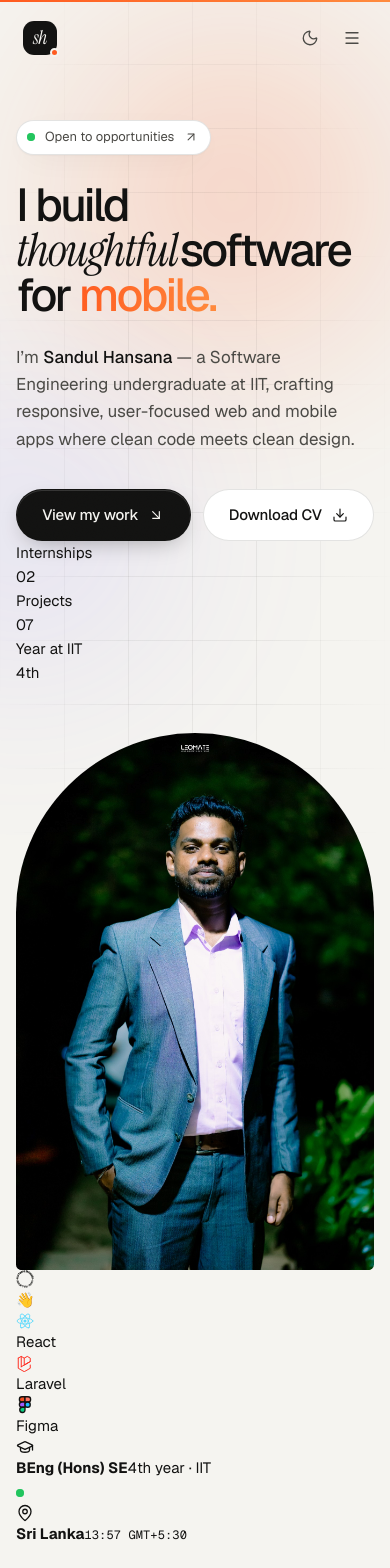
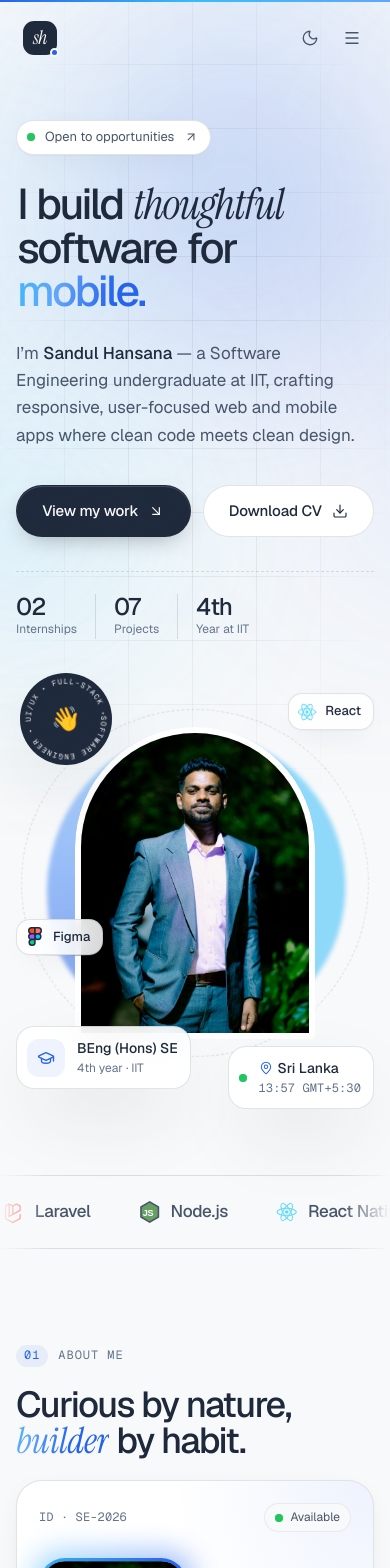
Before and after one commit to Sandul17/My-Portfolio, a React (Vite) app: page / in a window 390 px wide. Shown: the top 1568 px of the page. Built offline with nearby package versions, Linux system fonts and the light colour scheme.

Commit message:
Apply Modern Professional palette, hero portrait styles and motion layer

```diff
--- a/src/styles.css
+++ b/src/styles.css
@@ -3,24 +3,26 @@
 /* ───────── Design tokens ───────── */
 :root {
   color-scheme: light;
-  --bg: #f5f4f0;
-  --bg-2: #eceae4;
+  /* Modern Professional palette: 60% off-white · 30% deep slate · 10% electric cobalt */
+  --bg: #f8f9fa;
+  --bg-2: #eef1f5;
   --surface: #ffffff;
-  --surface-2: #f9f8f5;
-  --line: #1a19160f;
-  --line-strong: #1a19161f;
-  --text: #121211;
-  --text-2: #4a4945;
-  --text-3: #85837c;
-  --accent: #ff5a1f;
-  --accent-2: #ff8a3d;
+  --surface-2: #f3f5f8;
+  --line: #1e293b12;
+  --line-strong: #1e293b21;
+  --text: #1e293b;
+  --text-2: #475569;
+  --text-3: #64748b;
+  --accent: #2563eb;
+  --accent-2: #60a5fa;
+  --accent-3: #38bdf8;
   --accent-ink: #ffffff;
-  --accent-soft: #ff5a1f14;
-  --invert: #121211;
-  --invert-text: #f5f4f0;
-  --spot: #ff5a1f12;
-  --shadow: 0 1px 2px #1a19160a, 0 8px 32px -12px #1a191618;
-  --shadow-lg: 0 30px 80px -20px #1a191630;
+  --accent-soft: #2563eb14;
+  --invert: #1e293b;
+  --invert-text: #f8f9fa;
+  --spot: #2563eb14;
+  --shadow: 0 1px 2px #1e293b0a, 0 8px 32px -12px #1e293b1f;
+  --shadow-lg: 0 30px 80px -20px #1e293b38;
   --radius: 22px;
   --radius-sm: 14px;
   --font-sans: 'Geist', ui-sans-serif, system-ui, sans-serif;
@@ -31,31 +33,32 @@
 }
 :root[data-theme="dark"] {
   color-scheme: dark;
-  --bg: #0b0b0d;
-  --bg-2: #111114;
-  --surface: #141417;
-  --surface-2: #19191d;
-  --line: #ffffff0d;
-  --line-strong: #ffffff1a;
-  --text: #f4f3ef;
-  --text-2: #b4b2ab;
-  --text-3: #75736d;
-  --accent: #ff6a33;
-  --accent-2: #ffa060;
-  --accent-soft: #ff6a331a;
-  --invert: #f4f3ef;
-  --invert-text: #0b0b0d;
-  --spot: #ff6a331f;
-  --shadow: 0 1px 0 #ffffff08 inset, 0 10px 40px -16px #00000080;
-  --shadow-lg: 0 30px 80px -20px #000000a0;
+  --bg: #0b1120;
+  --bg-2: #111a2e;
+  --surface: #131c2f;
+  --surface-2: #1a2438;
+  --line: #ffffff0f;
+  --line-strong: #ffffff1c;
+  --text: #f1f5f9;
+  --text-2: #cbd5e1;
+  --text-3: #8a99b0;
+  --accent: #3b82f6;
+  --accent-2: #93c5fd;
+  --accent-3: #38bdf8;
+  --accent-soft: #3b82f624;
+  --invert: #f8f9fa;
+  --invert-text: #1e293b;
+  --spot: #3b82f624;
+  --shadow: 0 1px 0 #ffffff08 inset, 0 10px 40px -16px #00000090;
+  --shadow-lg: 0 30px 80px -20px #000000b0;
 }
 @media (prefers-color-scheme: dark) {
   :root:not([data-theme="light"]) {
     color-scheme: dark;
-    --bg: #0b0b0d; --bg-2: #111114; --surface: #141417; --surface-2: #19191d;
-    --line: #ffffff0d; --line-strong: #ffffff1a; --text: #f4f3ef; --text-2: #b4b2ab; --text-3: #75736d;
-    --accent: #ff6a33; --accent-2: #ffa060; --accent-soft: #ff6a331a; --invert: #f4f3ef; --invert-text: #0b0b0d;
-    --spot: #ff6a331f; --shadow: 0 1px 0 #ffffff08 inset, 0 10px 40px -16px #00000080; --shadow-lg: 0 30px 80px -20px #000000a0;
+    --bg: #0b1120; --bg-2: #111a2e; --surface: #131c2f; --surface-2: #1a2438;
+    --line: #ffffff0f; --line-strong: #ffffff1c; --text: #f1f5f9; --text-2: #cbd5e1; --text-3: #8a99b0;
+    --accent: #3b82f6; --accent-2: #93c5fd; --accent-3: #38bdf8; --accent-soft: #3b82f624; --invert: #f8f9fa; --invert-text: #1e293b;
+    --spot: #3b82f624; --shadow: 0 1px 0 #ffffff08 inset, 0 10px 40px -16px #00000090; --shadow-lg: 0 30px 80px -20px #000000b0;
   }
 }
 
@@ -125,17 +128,17 @@ kbd { font-family: var(--font-mono); font-size: 11px; padding: 2px 6px; border-r
 .hero-bg { position: absolute; inset: 0; z-index: -1; pointer-events: none; }
 .blob { position: absolute; border-radius: 50%; filter: blur(80px); opacity: .55; }
 .blob-a { width: 520px; height: 520px; right: -120px; top: -80px; background: radial-gradient(circle, var(--accent) 0%, transparent 65%); opacity: .28; animation: drift 18s ease-in-out infinite alternate; }
-.blob-b { width: 460px; height: 460px; left: -160px; top: 260px; background: radial-gradient(circle, #7c6cff 0%, transparent 65%); opacity: .16; animation: drift 22s ease-in-out infinite alternate-reverse; }
+.blob-b { width: 460px; height: 460px; left: -160px; top: 260px; background: radial-gradient(circle, var(--accent-3) 0%, transparent 65%); opacity: .16; animation: drift 22s ease-in-out infinite alternate-reverse; }
 .hero-grid { position: absolute; inset: 0; background-image: linear-gradient(var(--line) 1px, transparent 1px), linear-gradient(90deg, var(--line) 1px, transparent 1px); background-size: 64px 64px; mask-image: radial-gradient(ellipse 70% 60% at 50% 30%, #000 30%, transparent 75%); }
 @keyframes drift { to { transform: translate(-60px, 50px) scale(1.12); } }
-.hero-inner { display: grid; grid-template-columns: minmax(0, 1.7fr) minmax(320px, .75fr); gap: 48px; align-items: center; }
+.hero-inner { display: grid; grid-template-columns: minmax(0, 1.15fr) minmax(360px, .85fr); gap: 40px; align-items: center; }
 .status-badge { display: inline-flex; align-items: center; gap: 10px; padding: 6px 12px 6px 10px; border-radius: 999px; background: var(--surface); border: 1px solid var(--line-strong); font-size: 13px; color: var(--text-2); box-shadow: var(--shadow); transition: border-color .2s; }
 .status-badge:hover { border-color: var(--text-3); }
 .status-badge svg { width: 14px; height: 14px; }
 .pulse { position: relative; display: inline-block; width: 8px; height: 8px; border-radius: 50%; background: #22c55e; flex-shrink: 0; }
 .pulse::after { content: ''; position: absolute; inset: 0; border-radius: 50%; background: inherit; animation: pulse 2s ease-out infinite; }
 @keyframes pulse { to { transform: scale(3); opacity: 0; } }
-.hero h1 { margin: 28px 0 26px; text-wrap: balance; font-size: clamp(46px, 6.4vw, 88px); font-weight: 500; line-height: .98; letter-spacing: -.055em; }
+.hero h1 { margin: 28px 0 26px; font-size: clamp(46px, 6.2vw, 92px); font-weight: 500; line-height: 1.02; letter-spacing: -.055em; }
 .hero h1 em { letter-spacing: -.03em; padding-right: .04em; }
 .accent-word { background: linear-gradient(100deg, var(--accent), var(--accent-2)); -webkit-background-clip: text; background-clip: text; color: transparent; }
 .hero-lede { max-width: 560px; font-size: clamp(17px, 1.5vw, 19px); line-height: 1.6; color: var(--text-2); }
@@ -145,34 +148,11 @@ kbd { font-family: var(--font-mono); font-size: 11px; padding: 2px 6px; border-r
 .hero-hint:hover { color: var(--text); }
 .hero-hint svg { width: 15px; height: 15px; margin-right: 4px; }
 
-.profile-card { position: relative; padding: 22px; border-radius: 28px; background: color-mix(in srgb, var(--surface) 80%, transparent); border: 1px solid var(--line-strong); box-shadow: var(--shadow-lg); backdrop-filter: blur(16px); }
-.profile-card::before { content: ''; position: absolute; inset: -1px; border-radius: inherit; padding: 1px; background: linear-gradient(140deg, color-mix(in srgb, var(--accent) 70%, transparent), transparent 40%, transparent 70%, #7c6cff55); -webkit-mask: linear-gradient(#000 0 0) content-box, linear-gradient(#000 0 0); -webkit-mask-composite: xor; mask-composite: exclude; pointer-events: none; }
-.profile-top { display: flex; align-items: center; gap: 14px; padding-bottom: 18px; border-bottom: 1px dashed var(--line-strong); }
-.profile-top strong { display: block; font-size: 18px; font-weight: 500; letter-spacing: -.02em; }
-.profile-top span { font-size: 13px; color: var(--text-3); }
 @property --ring { syntax: '<angle>'; inherits: false; initial-value: 0deg; }
-.photo-ring { position: relative; padding: 3px; background: conic-gradient(from var(--ring), var(--accent), var(--accent-2), #7c6cff, var(--accent)); animation: ring 6s linear infinite; }
+.photo-ring { position: relative; padding: 3px; background: conic-gradient(from var(--ring), var(--accent), var(--accent-2), var(--accent-3), var(--accent)); animation: ring 6s linear infinite; }
 .photo-ring::before { content: ''; position: absolute; inset: -6px; z-index: -1; border-radius: inherit; background: inherit; filter: blur(14px); opacity: .45; }
 @keyframes ring { to { --ring: 360deg; } }
-.avatar { width: 64px; height: 64px; border-radius: 20px; flex-shrink: 0; isolation: isolate; }
-.avatar img { width: 100%; height: 100%; display: block; object-fit: cover; object-position: 50% 20%; border-radius: 17px; background: var(--bg-2); }
 @keyframes spin { to { rotate: 360deg; } }
-.profile-rows { display: grid; gap: 2px; padding: 14px 0; }
-.profile-rows > div { display: flex; justify-content: space-between; align-items: center; gap: 12px; padding: 7px 0; font-size: 13px; }
-.profile-rows span { color: var(--text-3); }
-.profile-rows strong { display: inline-flex; align-items: center; gap: 6px; font-weight: 500; text-align: right; }
-.profile-rows strong svg { width: 14px; height: 14px; color: var(--accent); }
-.profile-rows em { font-style: normal; color: var(--text-3); font-size: 11px; }
-.profile-stats { display: grid; grid-template-columns: repeat(3, 1fr); gap: 8px; }
-.profile-stats div { padding: 14px 12px; border-radius: 16px; background: var(--bg); border: 1px solid var(--line); }
-.profile-stats strong { display: block; font-size: 28px; font-weight: 500; letter-spacing: -.04em; line-height: 1; }
-.profile-stats sup { font-size: 12px; letter-spacing: 0; }
-.profile-stats span { font-size: 12px; color: var(--text-3); }
-.profile-stack { display: flex; align-items: center; gap: 6px; margin-top: 14px; }
-.profile-stack > span { display: grid; place-items: center; width: 36px; height: 36px; border-radius: 12px; background: var(--bg); border: 1px solid var(--line); transition: transform .3s var(--ease); }
-.profile-stack > span:hover { transform: translateY(-3px) rotate(-6deg); }
-.profile-stack .mono { width: auto !important; padding: 0 10px; color: var(--text-3); }
-.profile-stack svg { width: 18px; height: 18px; }
 
 .marquee { margin-top: 110px; padding: 22px 0; border-block: 1px solid var(--line-strong); overflow: hidden; mask-image: linear-gradient(90deg, transparent, #000 12%, #000 88%, transparent); }
 .marquee-track { display: flex; width: max-content; animation: marquee 40s linear infinite; }
@@ -181,6 +161,53 @@ kbd { font-family: var(--font-mono); font-size: 11px; padding: 2px 6px; border-r
 .marquee-item { display: inline-flex; align-items: center; gap: 10px; font-size: 17px; font-weight: 500; letter-spacing: -.02em; color: var(--text-2); }
 .marquee-item svg { width: 22px; height: 22px; }
 @keyframes marquee { to { transform: translateX(-50%); } }
+
+/* Hero headline */
+.h1-line { display: block; white-space: nowrap; }
+.word-mask { display: inline-block; overflow: hidden; vertical-align: bottom; padding: 0 .02em .08em; margin-bottom: -.08em; }
+.word { display: inline-block; transform-origin: 0 100%; will-change: transform; }
+.hero h1 em.word { padding-right: .06em; }
+.rotator { position: relative; min-width: 6ch; }
+.rotator .word { white-space: nowrap; }
+.hero-stats { display: flex; gap: 28px; margin: 34px 0 0; padding-top: 22px; border-top: 1px dashed var(--line-strong); width: fit-content; }
+.hero-stats div { display: flex; flex-direction: column-reverse; }
+.hero-stats dt { font-size: 12px; color: var(--text-3); }
+.hero-stats dd { margin: 0; font-size: 30px; font-weight: 500; letter-spacing: -.04em; line-height: 1.1; }
+.hero-stats div + div { padding-left: 28px; border-left: 1px solid var(--line-strong); }
+.hero-spot { position: absolute; inset: 0; }
+
+/* Hero portrait */
+.portrait { --w: 340px; position: relative; display: grid; place-items: center; min-height: 560px; perspective: 900px; }
+.portrait-blob { position: absolute; width: calc(var(--w) * 1.25); aspect-ratio: 1; background: conic-gradient(from 140deg, var(--accent), var(--accent-2), var(--accent-3), #38bdf8, var(--accent)); border-radius: 42% 58% 63% 37% / 41% 44% 56% 59%; opacity: .55; filter: blur(2px); animation: morph 14s ease-in-out infinite, spin 30s linear infinite; }
+:root[data-theme="dark"] .portrait-blob { opacity: .45; }
+@keyframes morph { 0%, 100% { border-radius: 42% 58% 63% 37% / 41% 44% 56% 59%; } 33% { border-radius: 63% 37% 41% 59% / 58% 36% 64% 42%; } 66% { border-radius: 37% 63% 50% 50% / 39% 60% 40% 61%; } }
+.portrait-ring { position: absolute; width: calc(var(--w) * 1.45); aspect-ratio: 1; border-radius: 50%; border: 1px dashed var(--line-strong); animation: spin 60s linear infinite reverse; }
+.portrait-frame-wrap { position: relative; z-index: 1; }
+.portrait-frame { position: relative; width: var(--w); height: calc(var(--w) * 1.3); border-radius: 999px 999px 32px 32px; overflow: hidden; background: var(--bg-2); border: 6px solid var(--surface); box-shadow: var(--shadow-lg); }
+.portrait-frame img { width: 100%; height: 100%; display: block; object-fit: cover; object-position: 50% 35%; }
+.portrait-frame:hover img { animation: breathe 6s ease-in-out infinite; }
+.portrait-sheen { position: absolute; inset: 0; background: linear-gradient(120deg, transparent 35%, #ffffff40 50%, transparent 65%); background-size: 250% 100%; animation: sheen 7s linear infinite; mix-blend-mode: soft-light; pointer-events: none; }
+.portrait-badge { position: absolute; z-index: 3; left: calc(50% - var(--w) / 2 - 56px); top: 40px; }
+.portrait-badge .pop { position: relative; width: 118px; height: 118px; display: grid; place-items: center; border-radius: 50%; background: var(--invert); color: var(--invert-text); box-shadow: var(--shadow-lg); }
+.circle-text { position: absolute; inset: 0; width: 100%; height: 100%; animation: spin 14s linear infinite; }
+.circle-text text { fill: currentColor; font-family: var(--font-mono); font-size: 9.6px; letter-spacing: .5px; stroke: none; }
+.portrait-badge-core { font-size: 30px; display: inline-block; transform-origin: 70% 80%; animation: wave 2.4s ease-in-out infinite; }
+.float-chip { position: absolute; z-index: 3; }
+.float-chip .bob { display: inline-flex; align-items: center; gap: 8px; padding: 9px 14px 9px 10px; border-radius: 14px; background: color-mix(in srgb, var(--surface) 85%, transparent); backdrop-filter: blur(12px); border: 1px solid var(--line-strong); box-shadow: var(--shadow); font-size: 14px; font-weight: 500; animation: bob 4.5s ease-in-out infinite; }
+.float-chip svg { width: 20px; height: 20px; }
+@keyframes bob { 50% { transform: translateY(-10px); } }
+.chip-a { right: calc(50% - var(--w) / 2 - 64px); top: 70px; }
+.chip-b { right: calc(50% - var(--w) / 2 - 40px); top: 52%; }
+.chip-c { left: calc(50% - var(--w) / 2 - 70px); top: 56%; }
+.float-card { position: absolute; z-index: 3; }
+.float-card .pop { display: flex; align-items: center; gap: 12px; padding: 12px 16px 12px 12px; border-radius: 18px; background: color-mix(in srgb, var(--surface) 88%, transparent); backdrop-filter: blur(14px); border: 1px solid var(--line-strong); box-shadow: var(--shadow-lg); }
+.float-card strong { display: flex; align-items: center; gap: 5px; font-size: 14px; font-weight: 500; }
+.float-card strong svg { width: 14px; height: 14px; color: var(--accent); }
+.float-card span:not(.pulse):not(.float-card-icon) { display: block; font-size: 12px; color: var(--text-3); }
+.float-card-icon { display: grid; place-items: center; width: 38px; height: 38px; border-radius: 12px; background: var(--accent-soft); color: var(--accent); }
+.float-card-icon svg { width: 18px; height: 18px; }
+.card-study { left: calc(50% - var(--w) / 2 - 90px); bottom: 50px; }
+.card-loc { right: calc(50% - var(--w) / 2 - 80px); bottom: 18px; }
 
 /* ───────── Sections ───────── */
 .section { padding-top: clamp(96px, 12vw, 160px); }
@@ -316,7 +343,7 @@ kbd { font-family: var(--font-mono); font-size: 11px; padding: 2px 6px; border-r
 .tag-list li { padding: 3px 10px; border-radius: 999px; font-family: var(--font-mono); font-size: 11px; color: var(--text-2); background: var(--bg); border: 1px solid var(--line); }
 
 /* Project visuals */
-.project-visual { --c1: #ff5a1f; --c2: #ffb36b; position: relative; height: 230px; margin: 8px 8px 0; border-radius: 16px; overflow: hidden; display: grid; place-items: center; background: radial-gradient(120% 90% at 0% 0%, color-mix(in srgb, var(--c1) 30%, transparent), transparent 60%), radial-gradient(100% 80% at 100% 100%, color-mix(in srgb, var(--c2) 30%, transparent), transparent 60%), var(--bg-2); }
+.project-visual { --c1: var(--accent); --c2: var(--accent-3); position: relative; height: 230px; margin: 8px 8px 0; border-radius: 16px; overflow: hidden; display: grid; place-items: center; background: radial-gradient(120% 90% at 0% 0%, color-mix(in srgb, var(--c1) 30%, transparent), transparent 60%), radial-gradient(100% 80% at 100% 100%, color-mix(in srgb, var(--c2) 30%, transparent), transparent 60%), var(--bg-2); }
 .projects-grid.is-all > .project-card:nth-child(1) .project-visual, .projects-grid.is-all > .project-card:nth-child(7) .project-visual { height: 330px; }
 .tone-blue { --c1: #3b82f6; --c2: #60e1ff; }
 .tone-green { --c1: #10b981; --c2: #a3e635; }
@@ -324,7 +351,7 @@ kbd { font-family: var(--font-mono); font-size: 11px; padding: 2px 6px; border-r
 .tone-amber { --c1: #f59e0b; --c2: #ef4444; }
 .tone-teal { --c1: #14b8a6; --c2: #3b82f6; }
 .tone-violet { --c1: #8b5cf6; --c2: #ec4899; }
-.tone-orange { --c1: #ff5a1f; --c2: #facc15; }
+.tone-orange { --c1: #2563eb; --c2: #38bdf8; }
 .project-visual > * { transition: transform .6s var(--ease); }
 .project-card:hover .project-visual > * { transform: translateY(-6px) scale(1.02); }
 .pv-bar { display: flex; align-items: center; gap: 5px; padding: 9px 12px; border-bottom: 1px solid var(--line); }
@@ -396,7 +423,7 @@ kbd { font-family: var(--font-mono); font-size: 11px; padding: 2px 6px; border-r
 .xp-stat > span { display: block; margin-top: 8px; font-size: 14px; color: var(--text-3); }
 .xp-list { position: relative; display: grid; gap: 40px; }
 .xp-rail { position: absolute; left: 50%; top: 0; bottom: 0; width: 2px; translate: -50% 0; border-radius: 2px; background: var(--line-strong); overflow: hidden; }
-.xp-rail span { position: absolute; inset: 0; transform-origin: top; background: linear-gradient(var(--accent), var(--accent-2), #7c6cff); }
+.xp-rail span { position: absolute; inset: 0; transform-origin: top; background: linear-gradient(var(--accent), var(--accent-2), var(--accent-3)); }
 .xp-item { position: relative; display: grid; grid-template-columns: 1fr 64px 1fr; align-items: center; }
 .xp-node { grid-column: 2; grid-row: 1; justify-self: center; position: relative; z-index: 1; display: grid; place-items: center; width: 22px; height: 22px; border-radius: 50%; background: var(--bg); border: 2px solid var(--accent); }
 .xp-node span { width: 8px; height: 8px; border-radius: 50%; background: var(--accent); }
@@ -521,8 +548,8 @@ kbd { font-family: var(--font-mono); font-size: 11px; padding: 2px 6px; border-r
 
 /* ───────── Responsive ───────── */
 @media (max-width: 1024px) {
-  .hero-inner { grid-template-columns: 1fr; gap: 48px; }
-  .profile-card { max-width: 480px; }
+  .hero-inner { grid-template-columns: 1fr; gap: 24px; }
+  .portrait { min-height: 540px; }
   .nav-links { display: none; }
   .menu-toggle { display: inline-grid; }
   .brand-name { display: none; }
@@ -542,6 +569,22 @@ kbd { font-family: var(--font-mono); font-size: 11px; padding: 2px 6px; border-r
   .nav-search, .nav-cta { display: none !important; }
   .hero { padding-top: 120px; }
   .hero-hint { display: none; }
+  .hero h1 { font-size: clamp(38px, 11vw, 56px); }
+  .h1-line { white-space: normal; }
+  .hero-stats { gap: 18px; width: 100%; }
+  .hero-stats div + div { padding-left: 18px; }
+  .hero-stats dd { font-size: 24px; }
+  .portrait { --w: min(240px, 62vw); min-height: 440px; }
+  .portrait-badge { left: 4px; top: 10px; }
+  .portrait-badge .pop { width: 92px; height: 92px; }
+  .portrait-badge-core { font-size: 24px; }
+  .chip-a { right: 0; top: 40px; }
+  .chip-b { display: none; }
+  .chip-c { left: 0; top: 58%; }
+  .card-study { left: 0; bottom: 14px; }
+  .card-loc { right: 0; bottom: -6px; }
+  .float-chip .bob { font-size: 13px; padding: 7px 12px 7px 8px; }
+  .float-card .pop { padding: 10px 12px 10px 10px; }
   .hero-actions .button { flex: 1 1 auto; }
   .marquee { margin-top: 72px; }
   .orbit-card { --s: calc(100vw - 72px); padding: 18px 12px 14px; }
@@ -601,3 +644,39 @@ kbd { font-family: var(--font-mono); font-size: 11px; padding: 2px 6px; border-r
   .xp-head { display: grid; grid-template-columns: 46px 1fr; gap: 8px 14px; align-items: start; }
   .xp-head .badge { grid-column: 2; justify-self: start; }
 }
+
+/* ───────── Modern motion layer ───────── */
+/* Shimmering cobalt gradient on accent words */
+.accent-word, .section-head h2 em, .contact h2 em, .about-title em {
+  background: linear-gradient(100deg, var(--accent) 0%, var(--accent-3) 30%, var(--accent-2) 50%, var(--accent) 70%, var(--accent) 100%);
+  background-size: 220% 100%; -webkit-background-clip: text; background-clip: text; color: transparent;
+  animation: text-shimmer 6s linear infinite;
+}
+@keyframes text-shimmer { from { background-position: 110% 0; } to { background-position: -110% 0; } }
+
+/* Light sweep across buttons on hover */
+.button { position: relative; overflow: hidden; isolation: isolate; }
+.button::after { content: ''; position: absolute; inset: 0; z-index: -1; background: linear-gradient(110deg, transparent 30%, #ffffff40 50%, transparent 70%); transform: translateX(-120%); pointer-events: none; }
+.button:hover::after { transform: translateX(120%); transition: transform .8s var(--ease); }
+.button-solid:hover { background: linear-gradient(110deg, var(--accent), #1d4ed8); }
+
+/* Animated gradient border on card hover */
+.card:not(.id-card)::after { content: ''; position: absolute; inset: 0; z-index: 2; border-radius: inherit; padding: 1px; pointer-events: none;
+  background: conic-gradient(from var(--ring), transparent 0deg, var(--accent) 60deg, var(--accent-3) 120deg, transparent 180deg, transparent 360deg);
+  -webkit-mask: linear-gradient(#000 0 0) content-box, linear-gradient(#000 0 0); -webkit-mask-composite: xor; mask-composite: exclude;
+  opacity: 0; transition: opacity .4s; animation: ring 4s linear infinite; }
+.card:not(.id-card):hover::after { opacity: 1; }
+
+/* Rotating aurora behind the hero */
+.hero-bg::after { content: ''; position: absolute; left: 50%; top: -30%; width: 1100px; height: 1100px; translate: -50% 0; border-radius: 50%;
+  background: conic-gradient(from 0deg, transparent, var(--accent) 60deg, transparent 120deg, var(--accent-3) 200deg, transparent 260deg, var(--accent-2) 320deg, transparent);
+  opacity: .1; filter: blur(90px); animation: spin 40s linear infinite; }
+:root[data-theme="dark"] .hero-bg::after { opacity: .16; }
+
+/* Small touches */
+.marquee-item { transition: color .3s; }
+.marquee-item:hover { color: var(--accent); }
+.nav-pill { background: var(--accent-soft); border-color: color-mix(in srgb, var(--accent) 20%, transparent); }
+.nav-links a[aria-current] { color: var(--accent); }
+.reading-progress { background: linear-gradient(90deg, var(--accent), var(--accent-3), var(--accent-2)); }
+::selection { background: var(--accent); color: #fff; }
```
